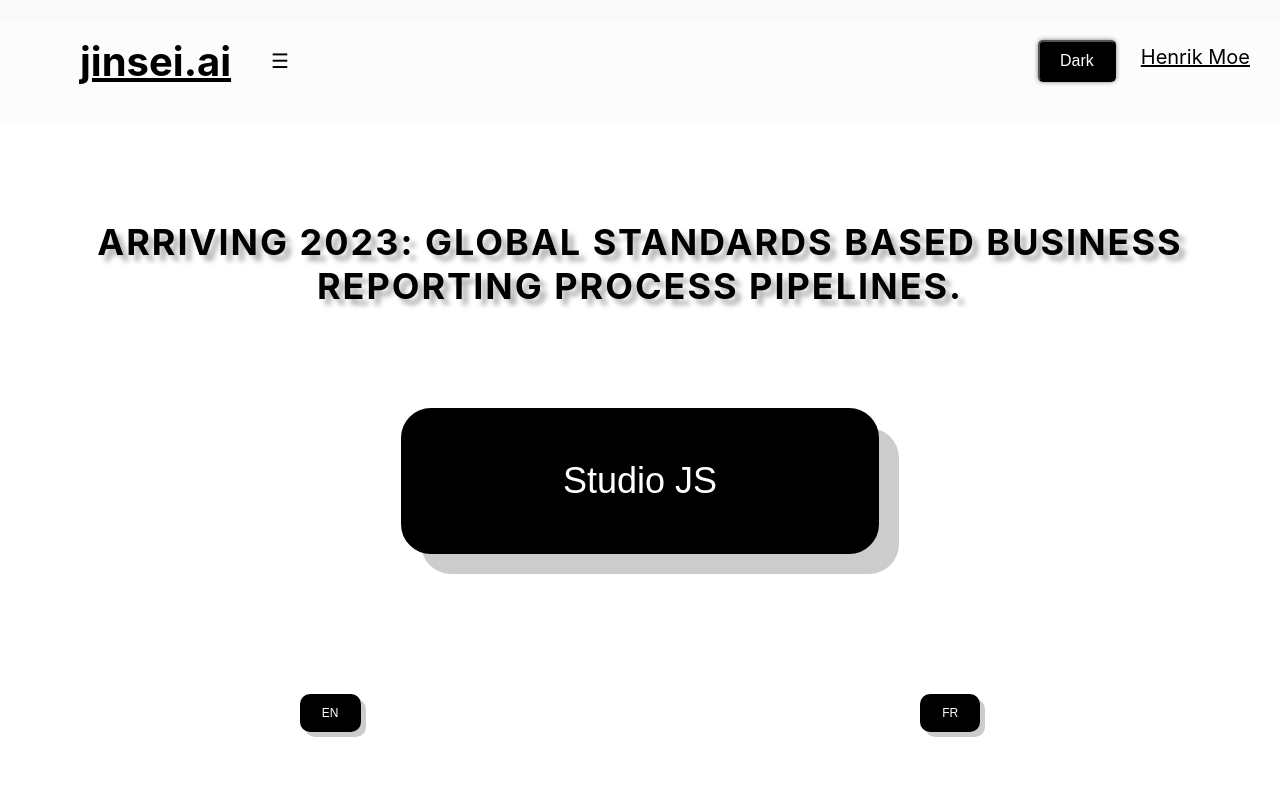
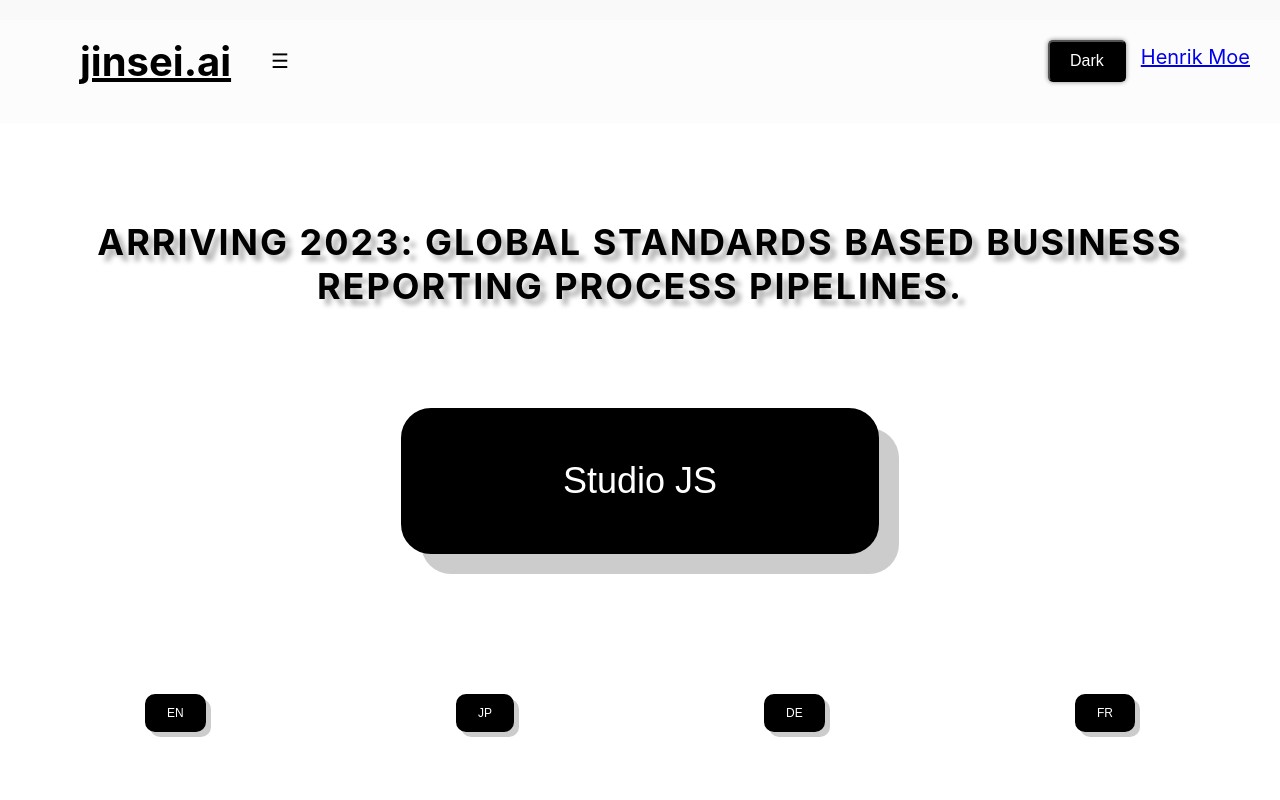
Before and after one commit to HenrikMoe/jinsei.ai-sbrm-rdf-llm-UI, a React (Create React App) app in the folder frontend/my-react-app/: page / in a window 1280 px wide. Shown: the top 800 px of the page. Built offline with nearby package versions, Linux system fonts and the light colour scheme; no server answers.

Commit message:
timeline fixed

```diff
--- a/frontend/my-react-app/src/Header.js
+++ b/frontend/my-react-app/src/Header.js
@@ -82,7 +82,7 @@ const Header = () => {
             {isDarkMode ? 'Light' : 'Dark'}
           </button>
             <div className={`title5 ${isHeaderVisible ? '' : 'hidden'} ${isDarkMode ? 'dark-mode' : ''}`}>
-              <a className={`title5 ${isHeaderVisible ? '' : 'hidden'} ${isDarkMode ? 'dark-mode' : ''}`} href='https://linkedin.com/in/henrikmoe'>Henrik Moe</a>
+              <a target="_blank" lassName={`title5 ${isHeaderVisible ? '' : 'hidden'} ${isDarkMode ? 'dark-mode' : ''}`} href='https://linkedin.com/in/henrikmoe'>Henrik Moe</a>
             </div>
           </div>
         </div>
--- a/frontend/my-react-app/src/Homepage.js
+++ b/frontend/my-react-app/src/Homepage.js
@@ -69,6 +69,8 @@ function Homepage() {
       </button>
       <div className={`langWrap ${isDarkMode ? 'dark-mode-text' : ''}`}>
         <button className={`lang ${isDarkMode ? 'dark-mode-text' : ''}`} onClick={() => changeLanguage('en')}>EN</button>
+        <button className={`lang ${isDarkMode ? 'dark-mode-text' : ''}`} onClick={() => changeLanguage('ja')}>JP</button>
+        <button className={`lang ${isDarkMode ? 'dark-mode-text' : ''}`} onClick={() => changeLanguage('de')}>DE</button>
         <button className={`lang ${isDarkMode ? 'dark-mode-text' : ''}`} onClick={() => changeLanguage('fr')}>FR</button>
       </div>
       <button onClick={handleTimelineClick} className={`timeline-button ${isDarkMode ? 'dark-mode-button' : ''}`}>
--- a/frontend/my-react-app/src/i18n.js
+++ b/frontend/my-react-app/src/i18n.js
@@ -18,6 +18,18 @@ i18n
           // Add more translations here
         },
       },
+      ja: {
+        translation: {
+          '「2023 年の到来: 世界標準ベースのビジネス報告プロセス パイプライン': '「2023 年の到来: 世界標準ベースのビジネス報告プロセス パイプライン」',
+          // Add more translations here
+        },
+      },
+      de: {
+        translation: {
+          'Erscheint 2023: Auf globalen Standards basierende Prozesspipelines für die Geschäftsberichterstattung.': 'Erscheint 2023: Auf globalen Standards basierende Prozesspipelines für die Geschäftsberichterstattung.',
+          // Add more translations here
+        },
+      },
     },
     lng: 'en', // default language
     fallbackLng: 'en', // fallback language
```
